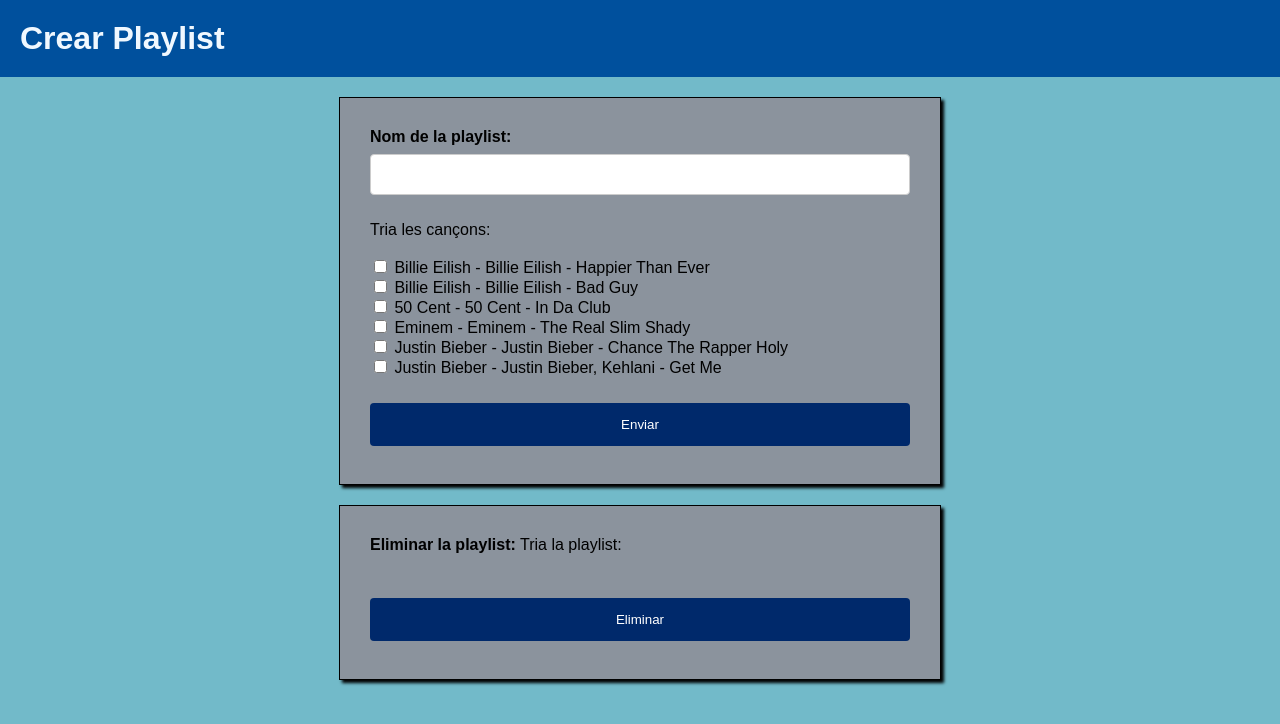
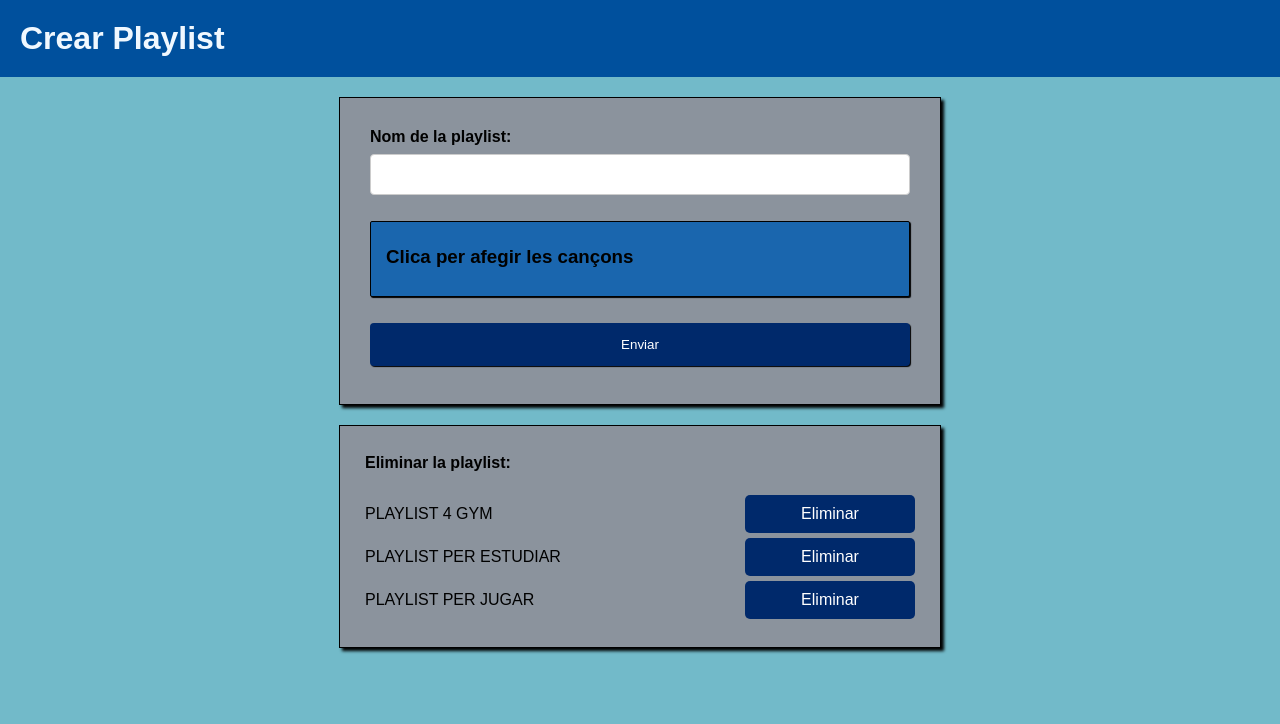
Before and after one commit to RomanMysyura/LaGramolaRomanMysyura, a PHP site: page /crearplaylist.php in a window 1280 px wide. Shown: the part 54-778 px from the top of the page. Run offline with PHP 8.4, Linux system fonts and the light colour scheme.

Commit message:
Updated up to 1.1.8

```diff
--- a/frontend/crearplaylist.php
+++ b/frontend/crearplaylist.php
@@ -15,7 +15,6 @@ if (!isset($_GET["songid"])) {
 if ($songid == -1) {
     $songid = count($songs) - 1;
 }
-
 
 
 
@@ -60,36 +59,46 @@ if (isset($_SESSION["usuari"])) {
     <label for="nom_playlist" id="titolcrearplaylist">Nom de la playlist:</label>
     <input id="nom_playlist" type="text" name="nom_playlist" required>
         <br><br>
-
-    <label id="triarlescancons">Tria les cançons:</label>
-        <br><br>
+        <div class="divMostrarcançons">
+        <details>
+            <summary><h3>Clica per afegir les cançons</h3></summary>
 
             <?php
         $songs = json_decode(file_get_contents("songs.json"), true);
             foreach ($songs as $song) {
-                echo "<input type='checkbox' name='cancons[]' value='{$song['num']}'> {$song['arists']} - {$song['title']}<br>";
+                echo "<input type='checkbox' name='cancons[]' value='{$song['num']}'>  {$song['title']}<br>";
         }
     ?>
+
+        </details>
+        </div>
+
 
         <br>
     <input id="enviarplaylist" type="submit" value="Enviar">
 </form>
 </div>
 
+
+
 <div class="divCreacioPlayist">
-<form action="guardar_playlist.php" method="post" id="formulariplaylists">
-    <label for="nom_playlist" id="titolcrearplaylist">Eliminar la playlist:</label>
-
-    <label id="triarlescancons">Tria la playlist:</label>
+    <br>
+    <label for="nom_playlist" id="titoleliminarplaylist">Eliminar la playlist:</label>
     <br><br>
 
+
+
     <?php
-
+        $playlists = json_decode(file_get_contents("playlists.json"), true);
+            foreach ($playlists as $playlist) {
+        echo "
+            <div id='eliminarplaylist'>{$playlist['name']}
+                <a href='eliminar_playlist.php?id={$playlist['id']}'>Eliminar</a>
+            </div>";
+        }
     ?>
 
     <br>
-    <input id="enviarplaylist" type="submit" value="Eliminar">
-</form>
 </div>
 
 
--- a/frontend/guardar_playlist.php
+++ b/frontend/guardar_playlist.php
@@ -23,9 +23,6 @@ if ($_SERVER["REQUEST_METHOD"] == "POST") {
     file_put_contents("playlists.json", json_encode($playlists));
 
     header("Location: index.php");
-exit;
+    exit;
 }
 ?>
-
-
-<li><a href="index.php">TORNAR</a></li>
--- a/frontend/playlists.json
+++ b/frontend/playlists.json
@@ -1,5 +1 @@
-[{
-    "name":"PLAYLIST 4 GYM",
-    "id":1,
-    "songs":[0,1,2,3,4,5]
-    },{"name":"PLAYLIST PER ESTUDIAR","id":1,"songs":[3,5,2]},{"name":"PLAYLIST PER JUGAR","id":2,"songs":[0,1,2,3,4]}]
+[{"name":"PLAYLIST 4 GYM","id":1,"songs":[0,1,2,3,4,5]},{"name":"PLAYLIST PER ESTUDIAR","id":1,"songs":[3,5,2]},{"name":"PLAYLIST PER JUGAR","id":2,"songs":[0,1,2,3,4]}]
--- a/frontend/songs.json
+++ b/frontend/songs.json
@@ -40,7 +40,33 @@
     "arists": "Justin Bieber",
     "title": "Justin Bieber, Kehlani - Get Me",
     "url": "songs/justin-bieber_-_get-me.mp3",
-    "image": "images/song6.png"}
+    "image": "images/song6.png"},
+
+    {
+    "num": 7,
+    "arists": "Coldplay",
+    "title": "Coldplay - Hymn For The Weekend",
+    "url": "songs/coldplay_-_hymn-for-the-weekend.mp3",
+    "image": "images/song7.png"},
+
+    {
+    "num": 8,
+    "arists": "Lil Peep",
+    "title": "Lil Peep - Hate Me",
+    "url": "songs/lil-peep_-_hate-me.mp3",
+    "image": "images/song8.png"},
+
+    {
+    "num": 8,
+    "arists": "Lil Peep",
+    "title": "Lil Peep - Falling Down",
+    "url": "songs/lil-peep_-_falling-down.mp3",
+    "image": "images/song9.png"}
+
+
+
+
+
 
 
 
--- a/frontend/styles.css
+++ b/frontend/styles.css
@@ -694,6 +694,7 @@ p{
         position: fixed;
         bottom: 150px;
         left: 43.5%;
+        transition: transform .2s;
     }
 
 
@@ -748,13 +749,14 @@ p{
         background-color: #00296b;
         border: none;
         border-radius: 8px;
+        transition: transform .2s;
     }
     .controls-box button:hover{
         padding: 5px;
         background-color: #083a89;
         border: none;
         cursor: pointer;
-
+        transform: scale(1.3);
     }
 
     .volum{
@@ -854,7 +856,9 @@ p{
     .song{
         color: #1b1e21;
         justify-content: left;
-
+        display: flex;
+        align-items: center;
+        gap: 10px;
     }
 
     a.botocanco{
@@ -974,6 +978,7 @@ p{
         border: none;
         border-radius: 4px;
         cursor: pointer;
+        box-shadow: 1px 1px 1px black;
     }
     #enviarplaylist:hover{
         transition: transform .2s;
@@ -981,4 +986,58 @@ p{
         transform: scale(1.02);
     }
 
+
+    .divMostrarcançons {
+        border: 1px solid black;
+        cursor: pointer;
+        background-color: #1a66ae;
+        box-shadow: 1px 1px 1px black;
+        border-radius: 2px;
+        height: 100%;
+        padding-top: 5px;
+        padding-left: 15px;
+        padding-bottom: 10px
+
+    }
+    #titoleliminarplaylist{
+        font-weight: bold;
+        padding-left: 15px;
+
+    }
+    #eliminarplaylist{
+        padding-top: 5px;
+        display: flex;
+        align-items: center;
+        justify-content: space-between;
+        padding-left: 15px;
+    }
+
+    #eliminarplaylist a {
+        margin-top: 0px;
+        background-color: #00296b;background-color: #00296b;
+        margin-right: 15px;
+    }
+    #eliminarplaylist a:hover {
+        transition: transform .2s;
+        background-color: #00296b;
+        transform: scale(1.02);
+
+    }
+    #currentTime{
+        position: fixed;
+        bottom: 100px;
+        left: 15px;
+    }
+    #totalTime{
+        position: fixed;
+        bottom: 100px;
+        right: 15px;
+    }
+    .song-image {
+        width: 50px;
+        height: 50px;
+        object-fit: cover;
+        padding-bottom: 5px;
+    }
+
 }
```
Also changed, not shown: frontend/eliminar_playlist.php (added, +27 -0 lines), frontend/index.php (+9 -6 lines), frontend/scripts.js (+38 -4 lines), frontend/images/song7.png (added), frontend/images/song8.png (added), frontend/images/song9.png (added), 3 other files. Lines whose indentation alone changed are shown as unchanged.
